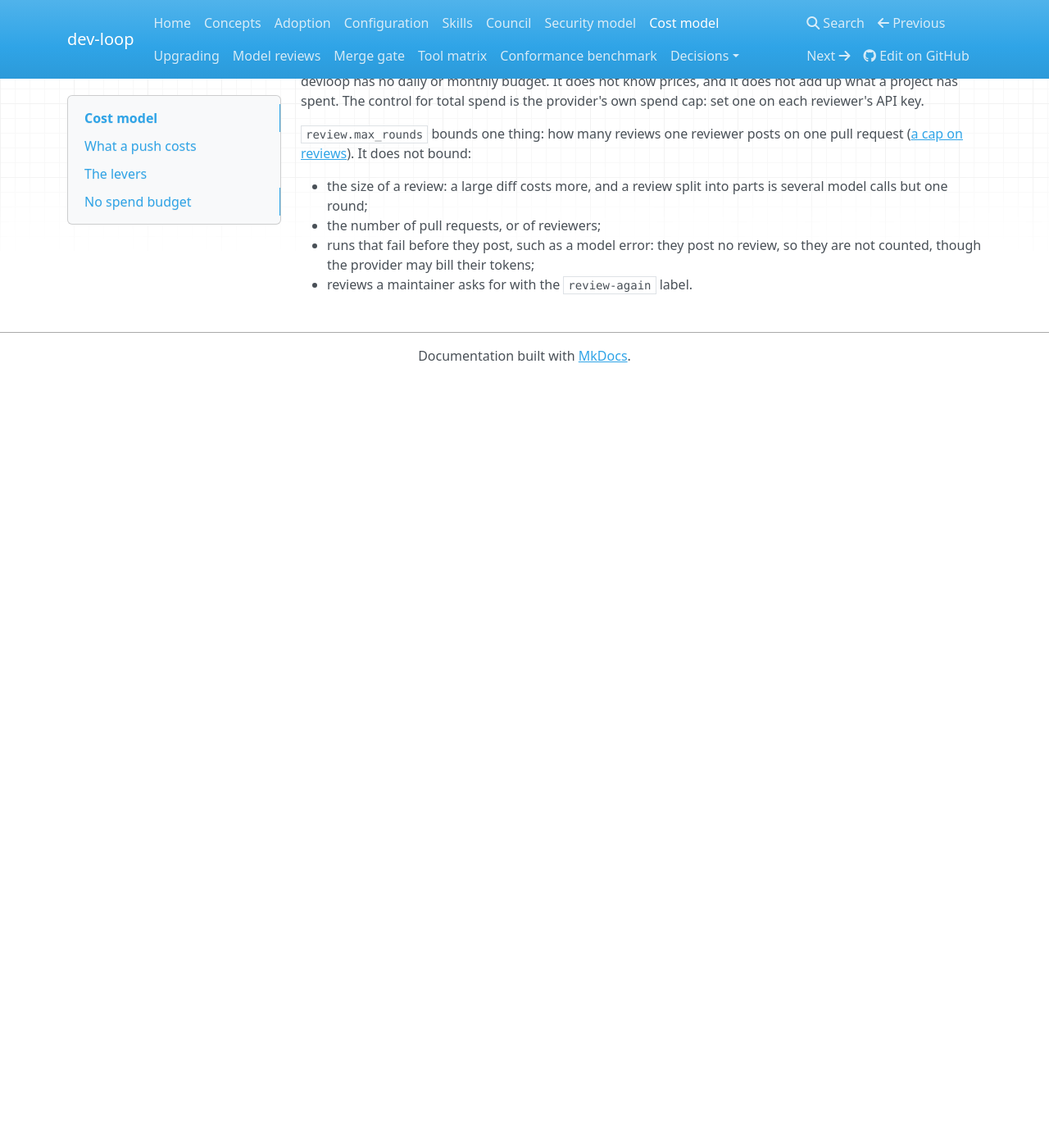
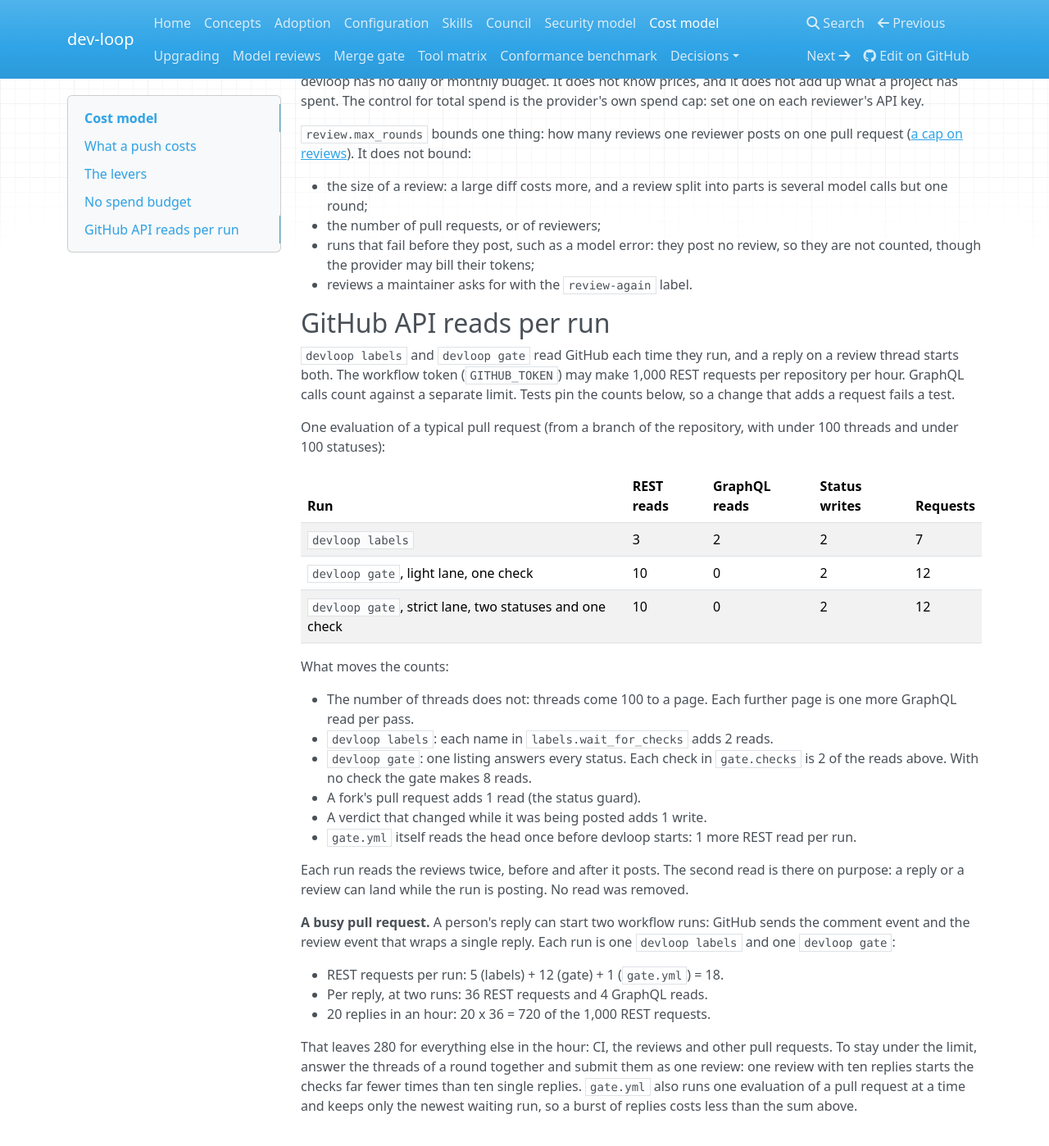
Before and after one commit to Jon-275/dev-loop, an MkDocs documentation site: the page built from docs/cost.md, in a window 1280 px wide and 1400 px high, scrolled down 1077 px. Shown: the whole window at 82% size. Built offline with MkDocs 1.6.1, drawn with Linux system fonts in a browser that asks for light colours; nearby versions of some CDN libraries; before the commit the page ends 1539 px from its top, so only the background shows below that.

Commit message:
docs: count and pin the GitHub API requests of the labels check and the gate
Tests pin the requests one evaluation makes (7 for devloop labels; 12 for
devloop gate with two statuses and one check), so a change that adds a read
fails with the budget in its message. docs/cost.md lists the counts and the
arithmetic against the token's hourly limit. No read was removed.

```diff
--- a/docs/cost.md
+++ b/docs/cost.md
@@ -47,3 +47,47 @@ request ([a cap on reviews](review.md#a-cap-on-reviews)). It does not bound:
 - runs that fail before they post, such as a model error: they post no review, so they
   are not counted, though the provider may bill their tokens;
 - reviews a maintainer asks for with the `review-again` label.
+
+## GitHub API reads per run
+
+`devloop labels` and `devloop gate` read GitHub each time they run, and a reply on a
+review thread starts both. The workflow token (`GITHUB_TOKEN`) may make 1,000 REST
+requests per repository per hour. GraphQL calls count against a separate limit. Tests
+pin the counts below, so a change that adds a request fails a test.
+
+One evaluation of a typical pull request (from a branch of the repository, with under
+100 threads and under 100 statuses):
+
+| Run | REST reads | GraphQL reads | Status writes | Requests |
+|---|---|---|---|---|
+| `devloop labels` | 3 | 2 | 2 | 7 |
+| `devloop gate`, light lane, one check | 10 | 0 | 2 | 12 |
+| `devloop gate`, strict lane, two statuses and one check | 10 | 0 | 2 | 12 |
+
+What moves the counts:
+
+- The number of threads does not: threads come 100 to a page. Each further page is one
+  more GraphQL read per pass.
+- `devloop labels`: each name in `labels.wait_for_checks` adds 2 reads.
+- `devloop gate`: one listing answers every status. Each check in `gate.checks` is 2 of
+  the reads above. With no check the gate makes 8 reads.
+- A fork's pull request adds 1 read (the status guard).
+- A verdict that changed while it was being posted adds 1 write.
+- `gate.yml` itself reads the head once before devloop starts: 1 more REST read per run.
+
+Each run reads the reviews twice, before and after it posts. The second read is there
+on purpose: a reply or a review can land while the run is posting. No read was removed.
+
+**A busy pull request.** A person's reply can start two workflow runs: GitHub sends
+the comment event and the review event that wraps a single reply. Each run is one
+`devloop labels` and one `devloop gate`:
+
+- REST requests per run: 5 (labels) + 12 (gate) + 1 (`gate.yml`) = 18.
+- Per reply, at two runs: 36 REST requests and 4 GraphQL reads.
+- 20 replies in an hour: 20 x 36 = 720 of the 1,000 REST requests.
+
+That leaves 280 for everything else in the hour: CI, the reviews and other pull
+requests. To stay under the limit, answer the threads of a round together and submit
+them as one review: one review with ten replies starts the checks far fewer times than
+ten single replies. `gate.yml` also runs one evaluation of a pull request at a time and
+keeps only the newest waiting run, so a burst of replies costs less than the sum above.
```
Also changed, not shown: changes/api-call-budget.changed.md (added, +7 -0 lines), 2 other files.
